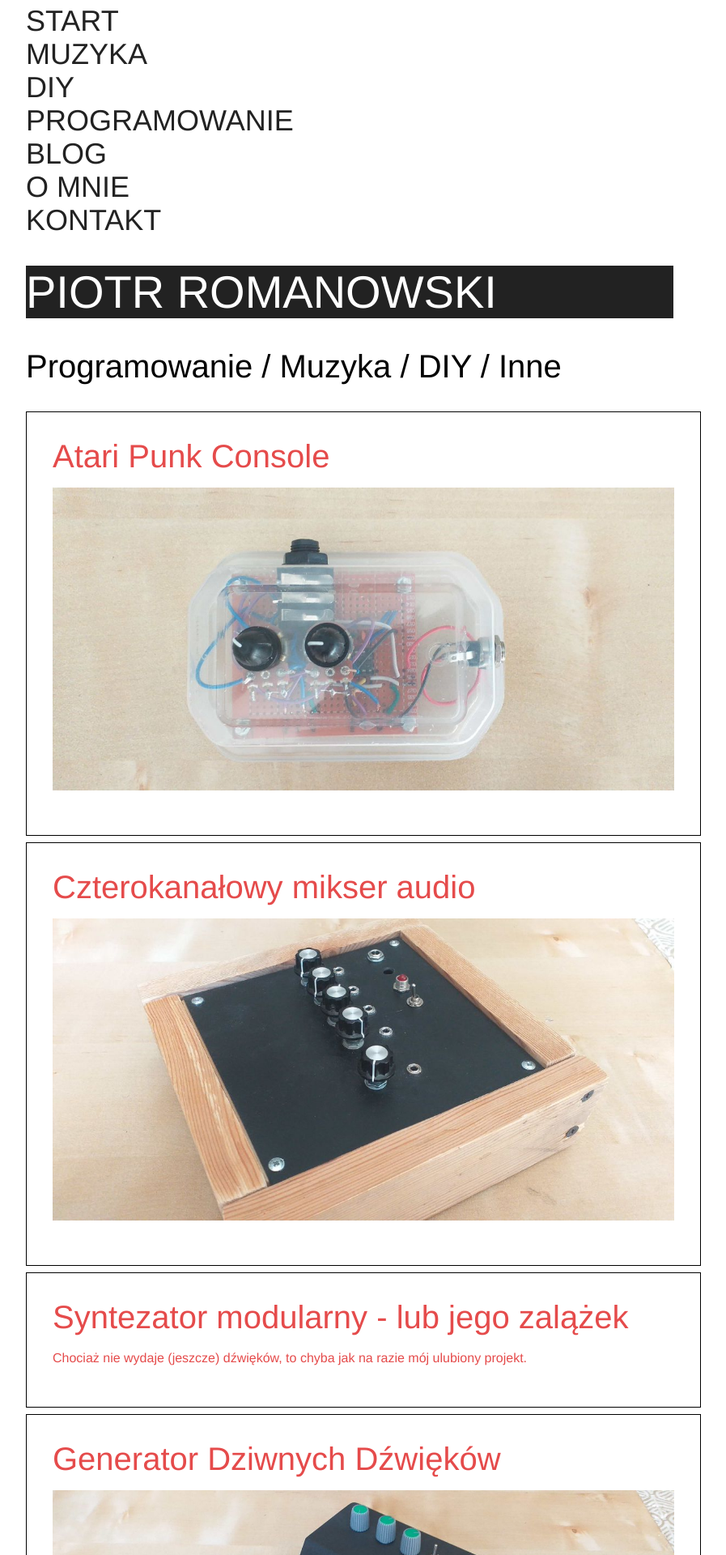
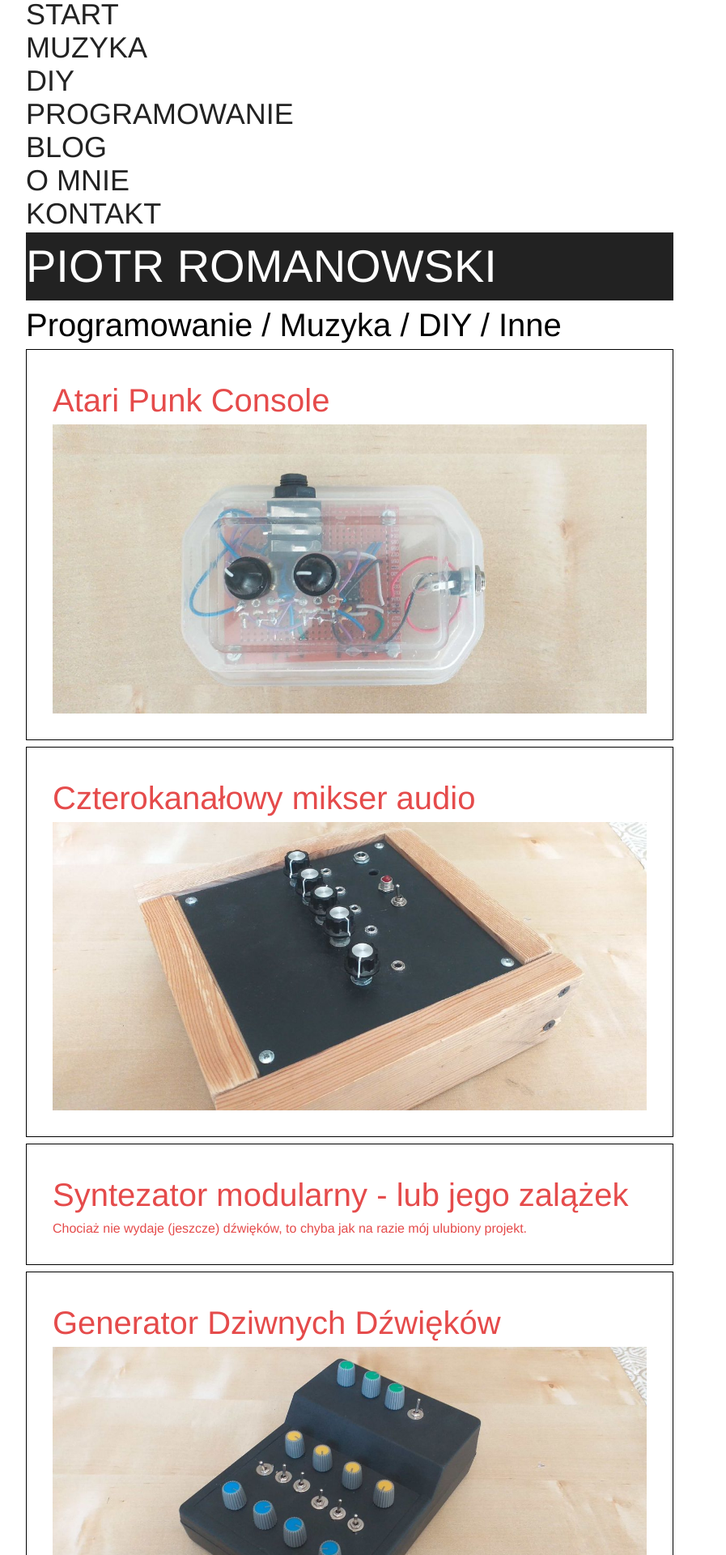
Before and after one commit to bananovitch/home-website, a Jekyll site: the page built from index.md, in a window 1280 px wide. Shown: the top 1920 px of the page at 81% size, without its empty margins (208-1105 px from the left). Built offline with Jekyll 4.4.1, drawn with Linux system fonts in a browser that asks for light colours.

Commit message:
add CSS reset

```diff
--- /dev/null
+++ b/_sass/reset.scss
@@ -0,0 +1,83 @@
+/**
+* Modern CSS Reset:
+* https://dev.to/hankchizljaw/a-modern-css-reset-6p3
+*/
+
+/* Box sizing rules */
+*,
+*::before,
+*::after {
+  box-sizing: border-box;
+}
+
+/* Remove default padding */
+ul[class],
+ol[class] {
+  padding: 0;
+}
+
+/* Remove default margin */
+body,
+h1,
+h2,
+h3,
+h4,
+p,
+ul[class],
+ol[class],
+li,
+figure,
+figcaption,
+blockquote,
+dl,
+dd {
+  margin: 0;
+}
+
+/* Set core body defaults */
+body {
+  min-height: 100vh;
+  scroll-behavior: smooth;
+  text-rendering: optimizeSpeed;
+  line-height: 1.5;
+}
+
+/* Remove list styles on ul, ol elements with a class attribute */
+ul[class],
+ol[class] {
+  list-style: none;
+}
+
+/* A elements that don't have a class get default styles */
+a:not([class]) {
+  text-decoration-skip-ink: auto;
+}
+
+/* Make images easier to work with */
+img {
+  max-width: 100%;
+  display: block;
+}
+
+/* Natural flow and rhythm in articles by default */
+article > * + * {
+  margin-top: 1em;
+}
+
+/* Inherit fonts for inputs and buttons */
+input,
+button,
+textarea,
+select {
+  font: inherit;
+}
+
+/* Remove all animations and transitions for people that prefer not to see them */
+@media (prefers-reduced-motion: reduce) {
+  * {
+    animation-duration: 0.01ms !important;
+    animation-iteration-count: 1 !important;
+    transition-duration: 0.01ms !important;
+    scroll-behavior: auto !important;
+  }
+}
--- a/css/style.scss
+++ b/css/style.scss
@@ -1,6 +1,8 @@
 ---
 # The main sass file
 ---
+
+@import "reset";
 
 $height: 3.6rem;
 $menu-fill: #222;
```
